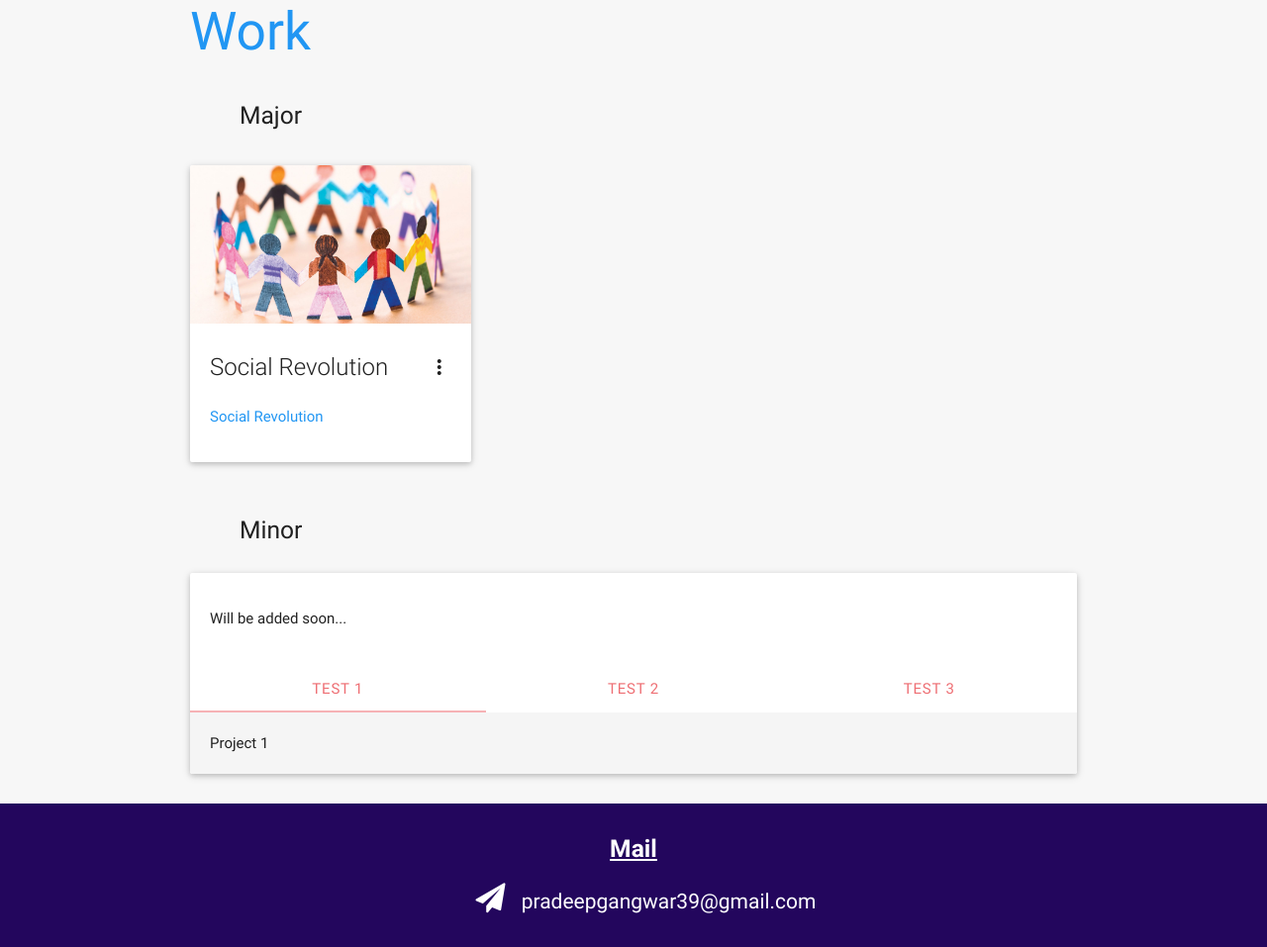
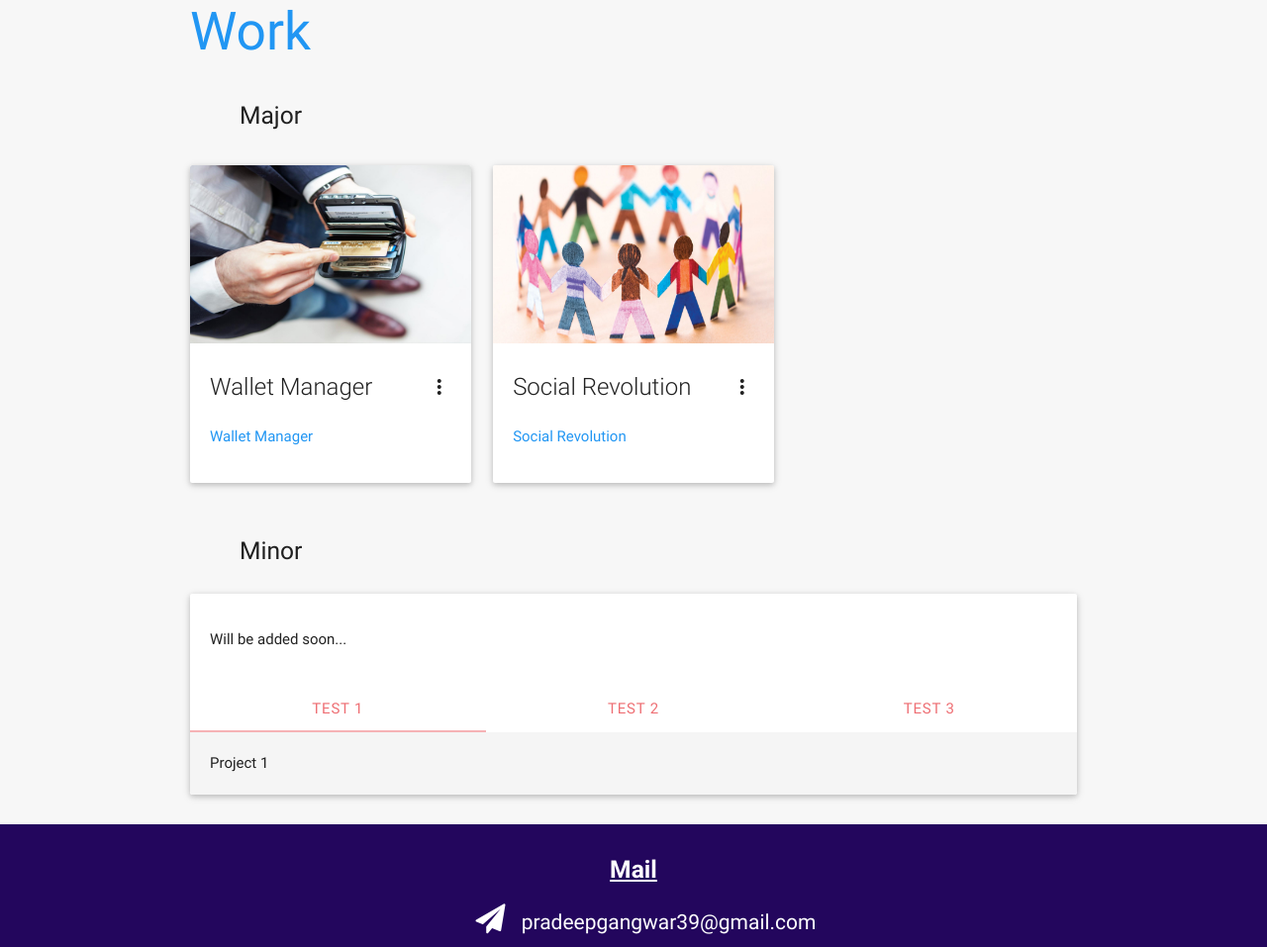
Before and after one commit to pradeepgangwar/pradeepgangwar.github.io, a plain HTML site: page index.html in a window 1280 px wide. Shown: the part 1113-2070 px from the top of the page at 99% size. Drawn offline with nearby package versions, Linux system fonts and the light colour scheme.

Commit message:
Added new project

```diff
--- a/index.html
+++ b/index.html
@@ -78,36 +78,38 @@
         <h5 class="pwork1"> Major </h5>
         <div class="row">
             <div class="col s12 m4 l4">
+                <div class="card">
+                    <div class="card-image waves-effect waves-block waves-light">
+                        <img class="activator" src="img/wallet.jpeg" height="180px">
+                    </div>
+                    <div class="card-content">
+                        <span class="card-title activator grey-text text-darken-4">Wallet Manager <i class="mdi-navigation-more-vert right"></i></span>
+                        <p><a href="http://pocketmanager.herokuapp.com/" target="_blank">Wallet Manager</a></p>
+                    </div>
+                    <div class="card-reveal">
+                        <span class="card-title grey-text text-darken-4"><b>Wallet Manager</b> <i class="mdi-navigation-close right"></i></span>
+                        <p> Wallet manager is a simple application for managing your day to day wallet transactions. So that you keep track of your money being spend. <br>With Wallet manager you can keep month-wise track of your money. Wallet manager keeps you organized with your wallet.<br><br> <b> Technologies usd are :</b> FLASK (Python framework), Postgresql (Database), Heroku (Hosting), HTML (Ninja Templates by Flask)<br><br> <a href="https://github.com/pradeepgangwar/Wallet-Manager" target="_blank"> GitHub link</a> </p>
+                    </div>
+                </div>
+            </div>
+
+            <div class="col s12 m4 l4">
                 <div class="card  hoverable">
                     <div class="card-image waves-effect waves-block waves-light">
-                        <img class="activator" src="img/bg1.jpg">
+                        <img class="activator" src="img/bg1.jpg" height="180px">
                     </div>
                     <div class="card-content">
                         <span class="card-title activator grey-text text-darken-4">Social Revolution <i class="mdi-navigation-more-vert right"></i></span>
-                        <p><a href="https://goo.gl/nz5Wlv">Social Revolution</a></p>
+                        <p><a href="https://goo.gl/nz5Wlv" target="_blank">Social Revolution</a></p>
                     </div>
                     <div class="card-reveal">
                         <span class="card-title grey-text text-darken-4"><b>Social Revolution</b> <i class="mdi-navigation-close right"></i></span>
-                        <p> SocialRevolution a Social media website which brings all the people together who are interested in social works like environmental protection,pollution,etc.<br>This was developed during <a href="http://www.hackinthenorth.com" target="_blank">Hack In The North</a> in 36 hours.<br> Languages usd are : PHP, MySQl, HTML<br><br> <a href="https://github.com/pradeepgangwar/SocialRevolution" target="_blank"> GitHub link</a> </p>
+                        <p> SocialRevolution a Social media website which brings all the people together who are interested in social works like environmental protection,pollution,etc.<br>This was developed during <a href="http://www.hackinthenorth.com" target="_blank">Hack In The North</a> in 36 hours.<br><br> <b>Languages usd are :</b> PHP, MySQl, HTML<br><br> <a href="https://github.com/pradeepgangwar/SocialRevolution" target="_blank"> GitHub link</a> </p>
                     </div>
                 </div>
             </div>
+
             <!--div class="col s12 m4 l4">
-                <div class="card">
-                    <div class="card-image waves-effect waves-block waves-light">
-                        <img class="activator" src="img/comingsoon.jpg">
-                    </div>
-                    <div class="card-content">
-                        <span class="card-title activator grey-text text-darken-4">Project Title <i class="mdi-navigation-more-vert right"></i></span>
-                        <p><a href="#">Project link</a></p>
-                    </div>
-                    <div class="card-reveal">
-                        <span class="card-title grey-text text-darken-4">Project Title <i class="mdi-navigation-close right"></i></span>
-                        <p> Will be uploaded soon </p>
-                    </div>
-                </div>
-            </div>
-            <div class="col s12 m4 l4">
                 <div class="card">
                     <div class="card-image waves-effect waves-block waves-light">
                         <img class="activator" src="img/comingsoon.jpg">
```
Also changed, not shown: img/wallet.jpeg (added).
